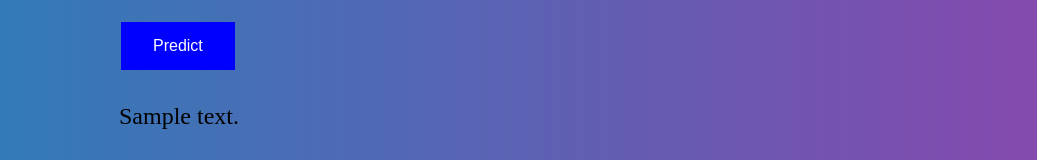
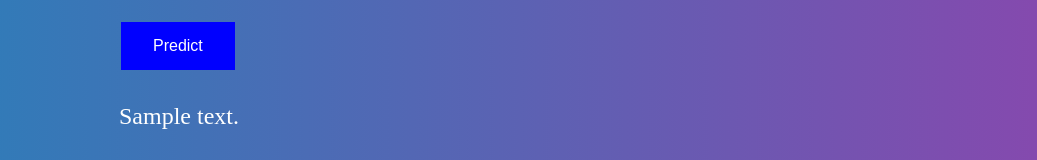
Before and after one commit to manbau10/failure-probability, a Flask app: template templates/index.html in a window 1280 px wide. Shown: the part 679-839 px from the top of the page, without its empty margins (121-1158 px from the left). Run offline with Flask 2, Linux system fonts and the light colour scheme; the template is opened without the code that fills it: most values are stand-ins (such as "Sample title", 1, 10 or a date in 2020); parts of the project's set-up code (start-up, migrations or seed data) failed here and were passed over.

Commit message:
Add files via upload

```diff
--- a/static/style.css
+++ b/static/style.css
@@ -58,3 +58,6 @@ button.btn3 {
 button.btn4 {
   background-color: yellow;
 }
+.prediction-text span {
+  color: white;
+}
```
